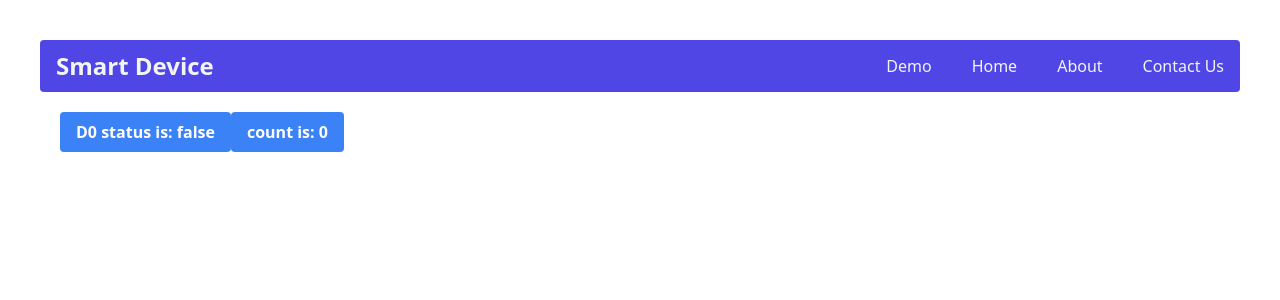
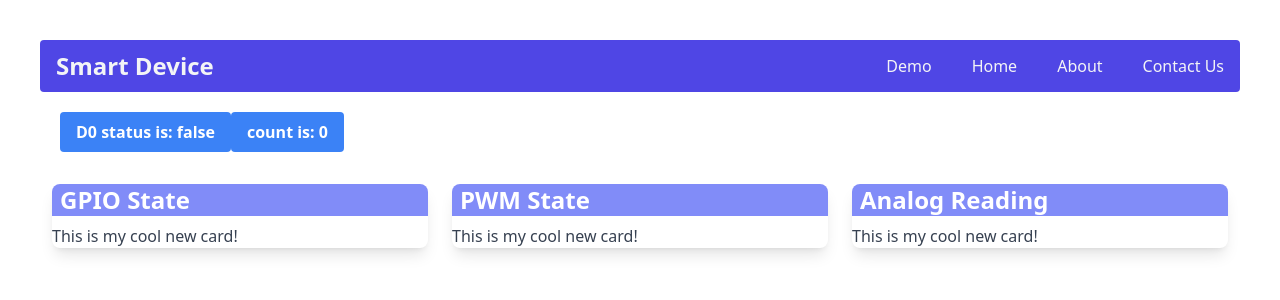
Before and after one commit to leoNavarro95/smart-device-web, a Vue app: page /demo in a window 1280 px wide. Shown: the top 300 px of the page. Built offline with nearby package versions, Linux system fonts and the light colour scheme; what vue-native-websocket-vue3 would draw is missing.

Commit message:
Starting with card component

```diff
--- /dev/null
+++ b/src/components/Card.vue
@@ -0,0 +1,22 @@
+<script setup>
+
+defineProps({
+  title: String
+})
+
+</script>
+
+
+<template>
+    <div class="object-contain bg-white m-3 p-0 rounded-lg shadow-lg">
+    <h2 class="
+        bg-indigo-400
+          rounded-t-lg
+          text-2xl font-bold text-white
+          mb-2 px-2
+          ">
+          {{title}}
+    </h2>
+    <p class="text-gray-700">This is my cool new card!</p>
+  </div>
+</template>
--- a/src/pages/Demo.vue
+++ b/src/pages/Demo.vue
@@ -1,7 +1,9 @@
 <script setup>
 import { ref } from 'vue'
 import { storeToRefs } from 'pinia'
+
 import useGpio from '../stores/gpio.js'
+import Card from '../components/Card.vue'
 
 import { getCurrentInstance } from "vue"
 const { proxy } = getCurrentInstance()
@@ -38,5 +40,11 @@ const sendGPIO = () => {
     <button class="bg-blue-500 hover:bg-blue-700 text-white font-bold py-2 px-4 rounded" @click="count++" >count is: {{ count }}</button>
   </div>
 
+  <div class="grid grid-cols-2 md:grid-cols-3 justify-center items-center">
+    <card title="GPIO State"></card>
+    <card title="PWM State"></card>
+    <card title="Analog Reading"></card>
+  </div>
+
 
 </template>
```
